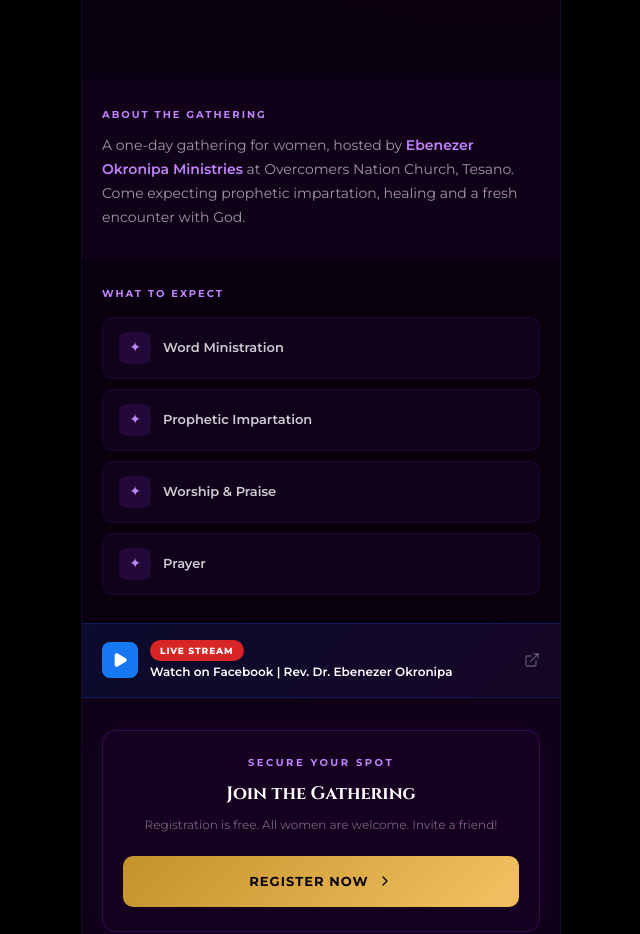
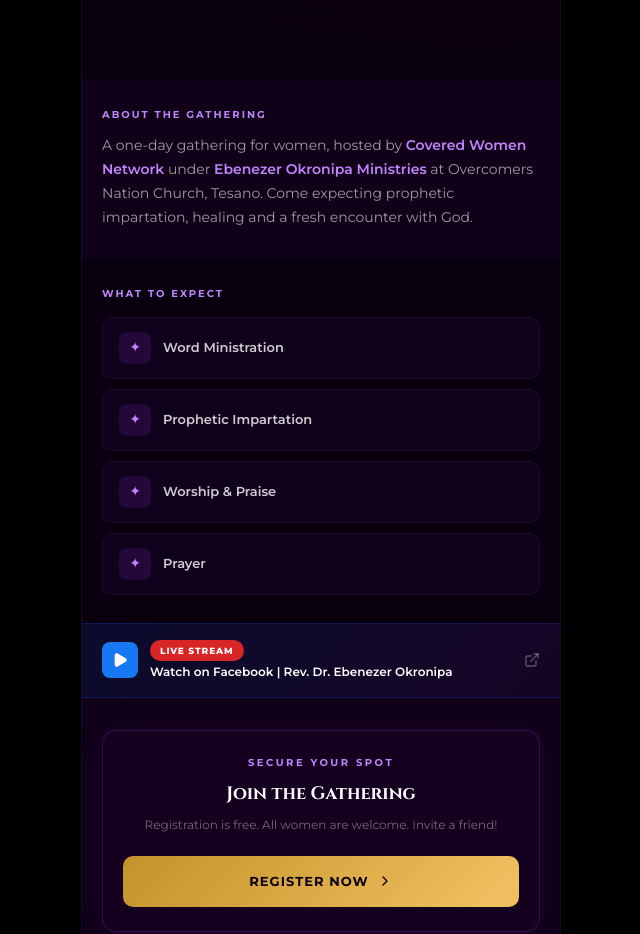
Before and after one commit to aa-Teye/COVERED-WOMEN-NETWORK-REGISTRATION, a React (Vite) app: page / in a window 1280 px wide. Shown: the part 940-1874 px from the top of the page, without its empty margins (319-959 px from the left). Built offline with nearby package versions, Linux system fonts and the light colour scheme; no server answers; a web font is replaced by a local one.

Commit message:
📝 Update About text: hosted by Covered Women Network under Ebenezer Okronipa Ministries

```diff
--- a/src/data/eventData.js
+++ b/src/data/eventData.js
@@ -18,10 +18,10 @@
   featuring: ["Word Ministration", "Prophetic Impartation", "Worship & Praise", "Prayer"],
   enquiries: ["0546363971"],
   org: {
-    name: "Ebenezer Okronipa Ministries",
-    fullName: "Ebenezer Okronipa Ministries (EOM)",
+    name: "Covered Women Network",
+    fullName: "Covered Women Network (EOM)",
     tagline: "The Prophetic Wife",
-    partners: ["Overcomers Nation Church"],
+    partners: ["Ebenezer Okronipa Ministries", "Overcomers Nation Church"],
   },
 };
 
--- a/src/pages/Landing.jsx
+++ b/src/pages/Landing.jsx
@@ -153,7 +153,8 @@
         <p className="t-section-label" style={{ marginBottom: 12 }}>About the Gathering</p>
         <p style={{ fontSize: 14, color: 'var(--white-60)', lineHeight: 1.7, marginBottom: 0 }}>
           A one-day gathering for women, hosted by{' '}
-          <span style={{ color: 'var(--purple-light)', fontWeight: 600 }}>Ebenezer Okronipa Ministries</span>{' '}
+          <span style={{ color: 'var(--purple-light)', fontWeight: 600 }}>Covered Women Network</span>{' '}
+          under <span style={{ color: 'var(--purple-light)', fontWeight: 600 }}>Ebenezer Okronipa Ministries</span>{' '}
           at Overcomers Nation Church, Tesano. Come expecting prophetic impartation, healing and a fresh encounter with God.
         </p>
       </section>
```
